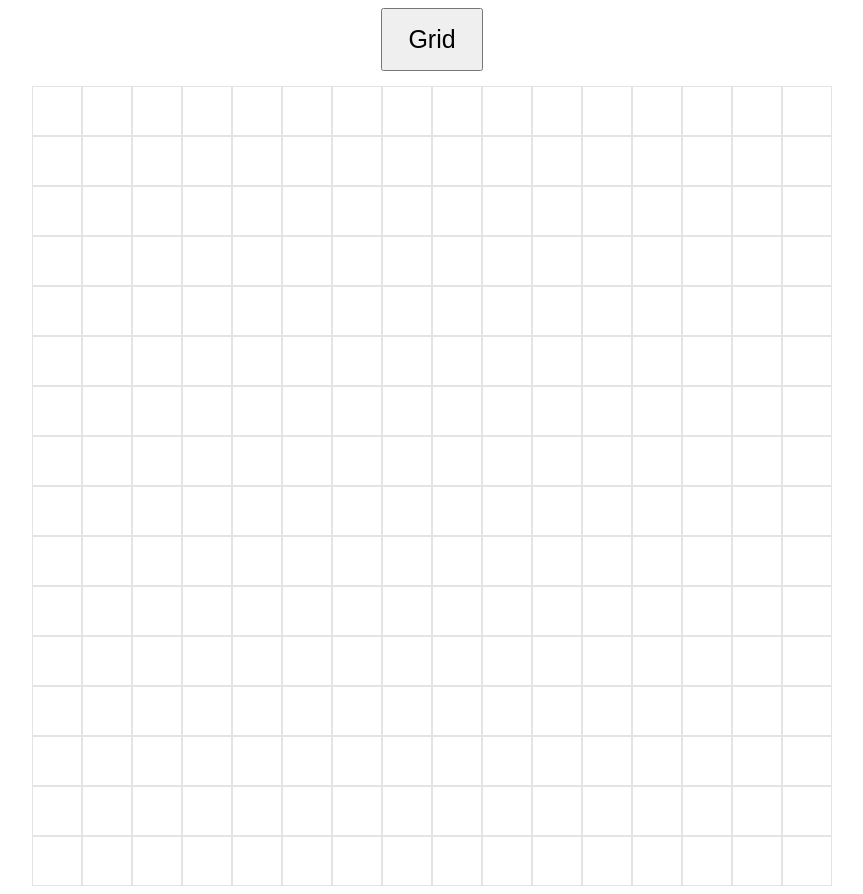
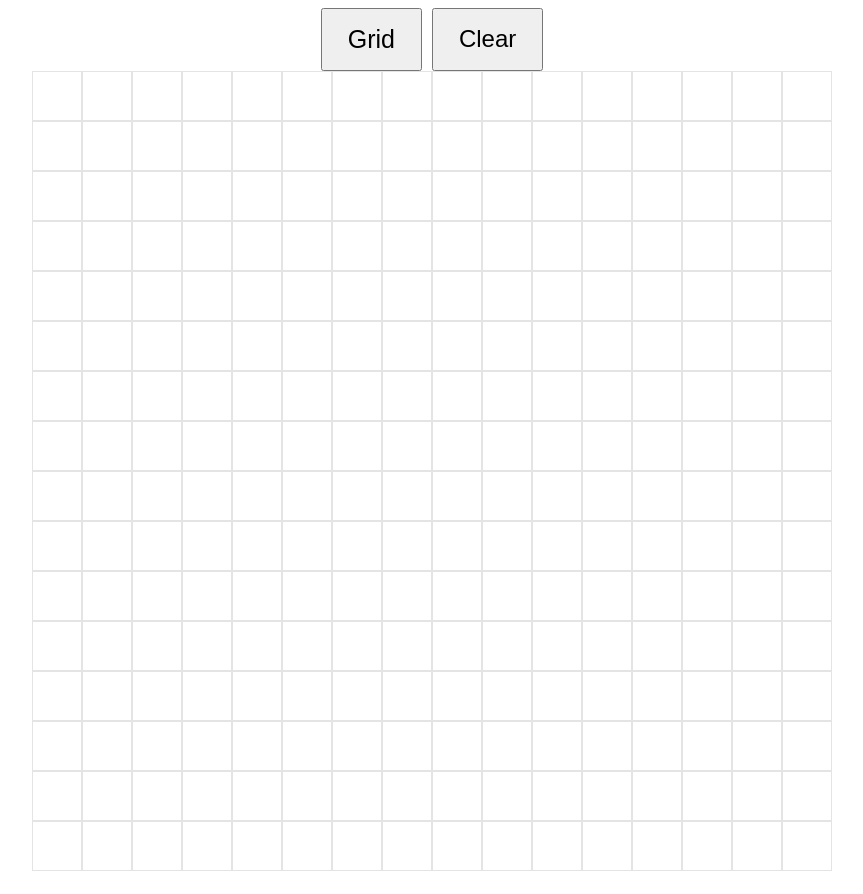
Before and after one commit to rayz-dev-19/project_etch-a-sketch, a plain HTML site: page index.html in a window 1280 px wide. Shown: the whole page, without its empty margins (208-1071 px from the left). Drawn offline with Linux system fonts and the light colour scheme.

Commit message:
Add clear button

```diff
--- a/index.html
+++ b/index.html
@@ -8,7 +8,10 @@
     <script src="script.js" defer></script>
 </head>
 <body>
+    <div class="gricle">
     <button id="grid">Grid</button>
+    <button id="clear">Clear</button>
+    </div>
     <div id="container"></div>
 
 </body>
--- a/script.js
+++ b/script.js
@@ -42,3 +42,11 @@ function createGrid(size) {
         squares.style.height = `${squareSize}px`;
     }
 }
+
+
+let clear = document.getElementById("clear");
+clear.addEventListener("click", (e) => {
+    document.querySelectorAll(".squares").forEach((square) => {
+        square.classList.remove("hovered");
+    })
+});
--- a/styles.css
+++ b/styles.css
@@ -6,13 +6,27 @@
     margin:auto;
 }
 
+.gricle {
+ display: flex;
+ justify-content: center;
+ gap: 10px;
+}
+
+
 #grid{
     display: flex;
-    margin: 0px auto;
+
     padding: 15px 25px 15px 25px;
     font-size: 25px;
-    margin-bottom: 15px;
 }
+
+#clear {
+    display: flex;
+
+    padding: 15px 25px 15px 25px;
+    font-size: 24px;
+}
+
 
 .squares {
     border: 1px solid rgba(110, 110, 110, 0.186);
```
